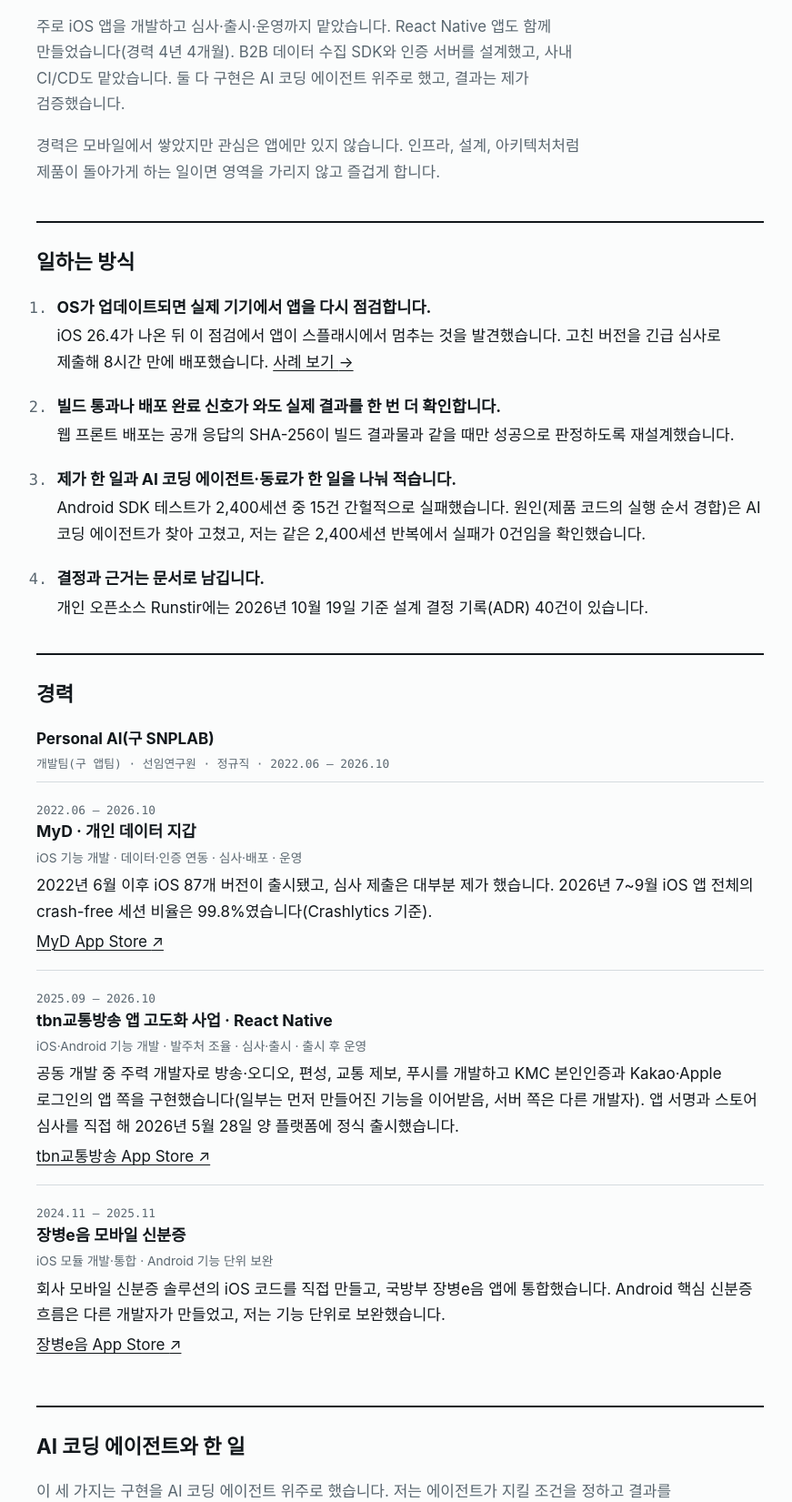
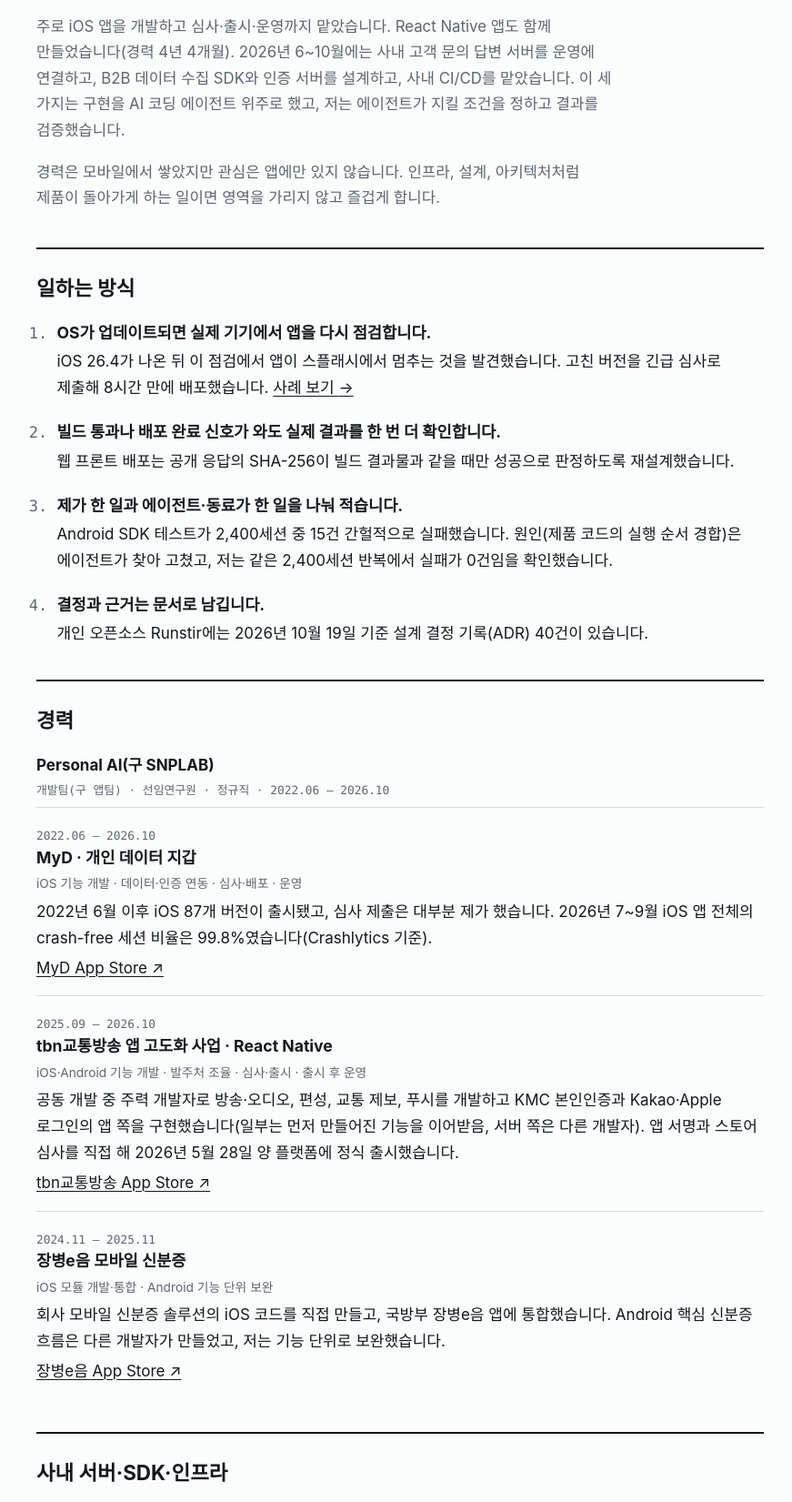
Before and after one commit to minjunkim-labs/portfolio, an Astro site: page /about in a window 1280 px wide. Shown: the part 215-1866 px from the top of the page at 91% size, without its empty margins (200-1071 px from the left). Built offline with nearby package versions, Linux system fonts and the light colour scheme; Astro itself is replaced by a stand-in of ours.

Commit message:
fix: 소개 페이지에서 AI 코딩 에이전트 표기를 한 번으로 줄인다
머리말 한 곳에 기간(2026년 6~10월)과 범위(답변 서버, SDK·인증 서버, CI/CD)를
붙여 적고, 섹션 설명의 같은 문장은 지운다. 섹션 제목은 일의 범위로 바꾸고,
일하는 방식 항목은 "에이전트"로 줄여 쓴다.

Co-Authored-By: Claude Opus 5.5 <noreply@anthropic.com>

```diff
--- a/src/pages/about.astro
+++ b/src/pages/about.astro
@@ -14,8 +14,8 @@ const habits = [
     body: "웹 프론트 배포는 공개 응답의 SHA-256이 빌드 결과물과 같을 때만 성공으로 판정하도록 재설계했습니다.",
   },
   {
-    title: "제가 한 일과 AI 코딩 에이전트·동료가 한 일을 나눠 적습니다.",
-    body: "Android SDK 테스트가 2,400세션 중 15건 간헐적으로 실패했습니다. 원인(제품 코드의 실행 순서 경합)은 AI 코딩 에이전트가 찾아 고쳤고, 저는 같은 2,400세션 반복에서 실패가 0건임을 확인했습니다.",
+    title: "제가 한 일과 에이전트·동료가 한 일을 나눠 적습니다.",
+    body: "Android SDK 테스트가 2,400세션 중 15건 간헐적으로 실패했습니다. 원인(제품 코드의 실행 순서 경합)은 에이전트가 찾아 고쳤고, 저는 같은 2,400세션 반복에서 실패가 0건임을 확인했습니다.",
   },
   {
     title: "결정과 근거는 문서로 남깁니다.",
@@ -101,8 +101,8 @@ const skills = [
     <h1>모바일 엔지니어 김민준입니다.</h1>
     <p class="lead">
       주로 iOS 앱을 개발하고 심사·출시·운영까지 맡았습니다. React Native 앱도 함께 만들었습니다(경력 4년 4개월).
-      B2B 데이터 수집 SDK와 인증 서버를 설계했고, 사내 CI/CD도 맡았습니다.
-      둘 다 구현은 AI 코딩 에이전트 위주로 했고, 결과는 제가 검증했습니다.
+      2026년 6~10월에는 사내 고객 문의 답변 서버를 운영에 연결하고, B2B 데이터 수집 SDK와 인증 서버를 설계하고, 사내 CI/CD를 맡았습니다.
+      이 세 가지는 구현을 AI 코딩 에이전트 위주로 했고, 저는 에이전트가 지킬 조건을 정하고 결과를 검증했습니다.
     </p>
     <p class="lead">
       경력은 모바일에서 쌓았지만 관심은 앱에만 있지 않습니다.
@@ -141,8 +141,7 @@ const skills = [
     </section>
 
     <section aria-labelledby="agent-title">
-      <h2 id="agent-title">AI 코딩 에이전트와 한 일</h2>
-      <p class="section-note">이 세 가지는 구현을 AI 코딩 에이전트 위주로 했습니다. 저는 에이전트가 지킬 조건을 정하고 결과를 검증했습니다.</p>
+      <h2 id="agent-title">사내 서버·SDK·인프라</h2>
       {agentWork.map((a) => (
         <article class="item">
           <p class="period">{a.period}</p>
@@ -191,7 +190,6 @@ const skills = [
   h2 { font-size: 1.4rem; margin: 0 0 1rem; }
   h3 { font-size: 1.1rem; margin: 0 0 0.25rem; line-height: 1.5; }
   p { margin: 0.25rem 0 0; }
-  .section-note { color: var(--muted); margin: 0 0 1rem; }
   .habits { margin: 0; padding-left: 1.4rem; display: grid; gap: 1.25rem; }
   .habits ::marker { font-family: var(--mono); color: var(--muted); }
   .company { display: grid; gap: 0.1rem; margin: 0 0 0.5rem; }
```
